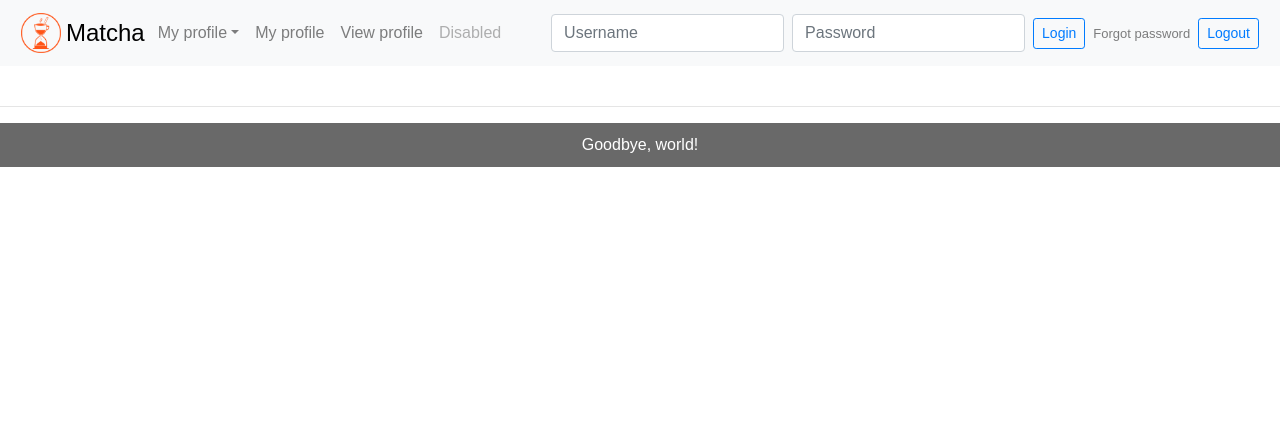
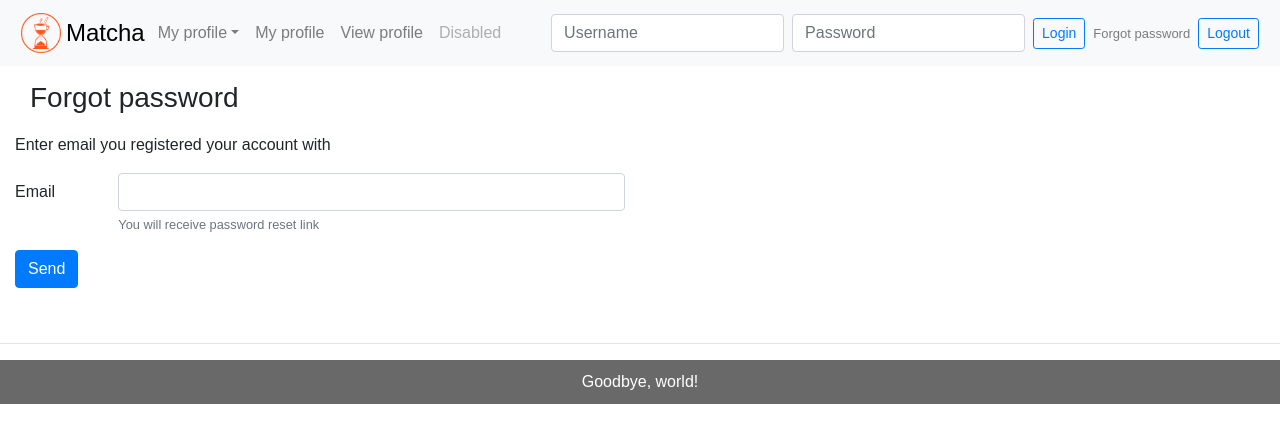
Before and after one commit to mrakhman/matcha, a Vue app in the folder frontend/: page /forgot_password in a window 1280 px wide. Shown: the top 442 px of the page. Built offline with nearby package versions, Linux system fonts and the light colour scheme; no server answers.

Commit message:
Push changes done from Mi

```diff
--- /dev/null
+++ b/frontend/src/components/ForgotPassword.vue
@@ -0,0 +1,45 @@
+<template>
+    <div class="main"><b-row><b-col xl="6">
+        <h3 class="title"> Forgot password </h3>
+        <p> Enter email you registered your account with </p>
+        <b-form-group id="3" label-cols-sm="2" label-cols-lg="2" label="Email" label-for="input-horizontal" required>
+            <b-form-input v-model="form.email" type="email"></b-form-input>
+            <b-form-text>You will receive password reset link</b-form-text>
+        </b-form-group>
+        <b-button type="sub mit" variant="primary" v-on:click="submitForgotPassword">Send</b-button>
+
+    </b-col></b-row></div>
+</template>
+
+
+
+<script>
+
+import axios from 'axios';
+
+    export default {
+        name: "ForgotPassword.vue",
+        data() {
+            return {
+                form: {
+                    email: ''
+                }
+            }
+        },
+        methods: {
+            submitForgotPassword() {
+                axios.post("http://artem_localhost:5000/api/auth/forgot_password", {
+                    email: this.form.email
+                }).then(response => {
+                    console.log(response)
+                }).catch(error => {
+                    console.log(error)
+                })
+            }
+        }
+    }
+</script>
+
+<style scoped>
+
+</style>
--- a/frontend/src/components/Header.vue
+++ b/frontend/src/components/Header.vue
@@ -41,7 +41,7 @@
 
                         <b-button type="submit" variant="outline-primary" size="sm">Login</b-button>
                     </b-form>
-                    <b-nav-item href="#"><font size="-1">Forgot password</font></b-nav-item>
+                    <b-nav-item href="/forgot_password"><font size="-1">Forgot password</font></b-nav-item>
                     <b-form inline>
                         <b-button type="submit" variant="outline-primary" size="sm">Logout</b-button>
                     </b-form>
--- a/frontend/src/components/Register.vue
+++ b/frontend/src/components/Register.vue
@@ -45,7 +45,7 @@
                         <b-form-input type="password"></b-form-input>
                         <b-form-text>Repeat your password</b-form-text>
                     </b-form-group>
-                    <b-button type="submit" variant="primary" v-on:click="sumbitRegister" disabled>Register</b-button>
+                    <b-button type="submit" variant="primary" v-on:click="submitRegister" >Register</b-button>
 
                     <pre class="mt-3 mb-0">{{ form }}</pre>
 
@@ -56,6 +56,9 @@
 </template>
 
 <script>
+
+import axios from 'axios';
+
     export default {
         name: "Register.vue",
         data() {
@@ -71,7 +74,17 @@
         },
         methods: {
             submitRegister() {
-
+                axios.post('http://localhost:8080', {
+                    first_name: this.form.first_name,
+                    last_name: this.form.last_name,
+                    email: this.form.email,
+                    username: this.form.username,
+                    password: this.form.password
+                }).then(response => {
+                    console.log(response)
+                }).catch(error => {
+                    console.log(error)
+                })
             }
         }
     }
--- a/frontend/src/routes.js
+++ b/frontend/src/routes.js
@@ -3,6 +3,7 @@ import Header from "./components/Header";
 // import Login from "./components/Login";
 import Register from "./components/Register";
 import ViewProfile from "./components/ViewProfile";
+import ForgotPassword from "./components/ForgotPassword";
 
 // We can just register the array [{}, {}] in main.js inside "const router = new VueRouter({ ..."
 // without creating a separate file routes.js
@@ -11,5 +12,6 @@ export default [
     { path: '/', component: Register},
     { path: '/my_profile', component: MyProfile},
     { path: '/view_profile', component: ViewProfile},
-    { path: '/header', component: Header}
+    { path: '/header', component: Header},
+    { path: '/forgot_password', component: ForgotPassword}
 ]
```
Also changed, not shown: 1 other file (tests, documents, lock files or other folders).
